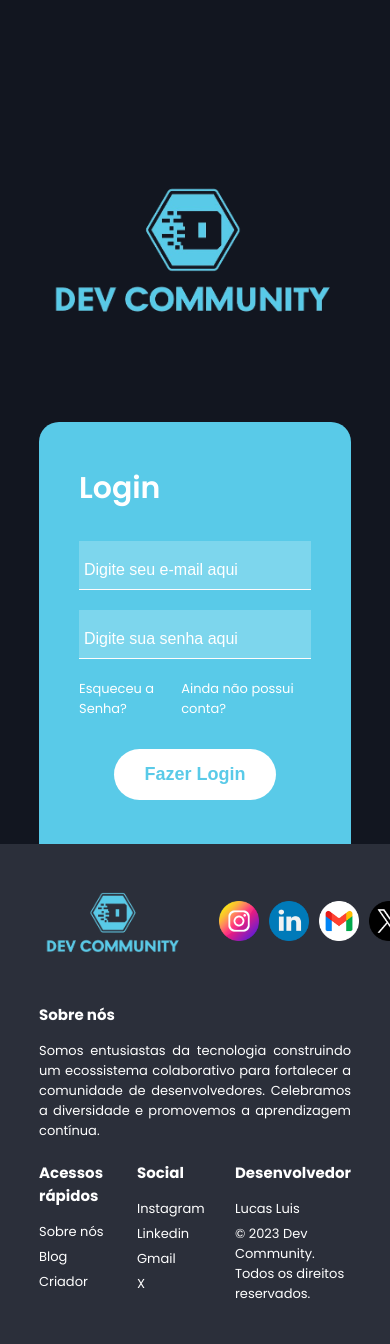
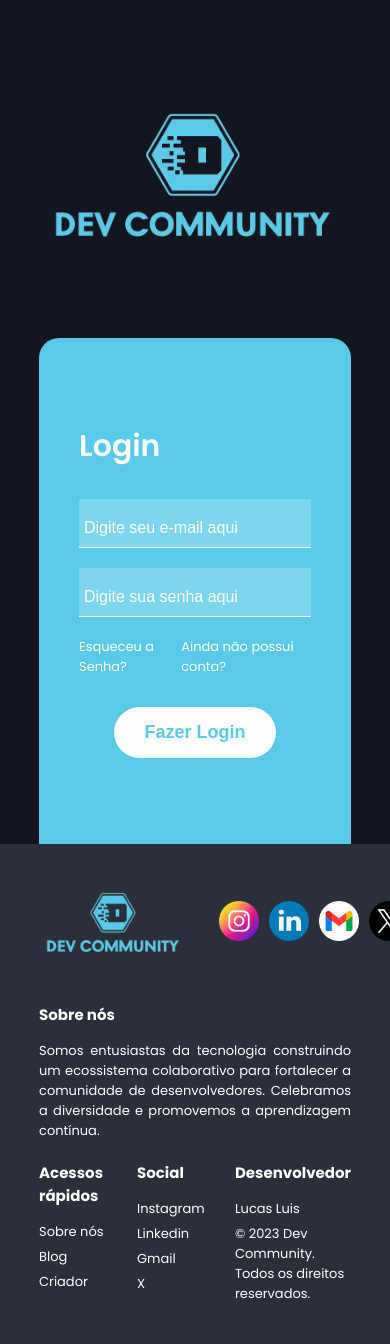
Before and after one commit to LucasLuis-Dev/Dev-Community, a Flask app: a page that uses comunidade_dev/templates/base.html in a window 390 px wide; the page is wider, and only the part inside the window is pictured. Run offline with Flask 3, Linux system fonts and the light colour scheme; some libraries are stand-ins or nearby versions.

Commit message:
fix: modification to the structure of the login page

```diff
--- a/comunidade_dev/static/css/login.css
+++ b/comunidade_dev/static/css/login.css
@@ -130,7 +130,7 @@
         padding: 4rem;
         border-radius: 2rem 2rem 0rem 0rem;
         width: 80%;
-        height: 50%;
+        height: 60%;
         position: absolute;
 
     }
@@ -140,7 +140,7 @@
         animation: moveInUp 1s ease-in-out;
         display: flex;
         flex-direction: column;
-        margin-top: -35rem;
+        margin-top: -50rem;
     }
 
     .login-logo__containe > img {
```
